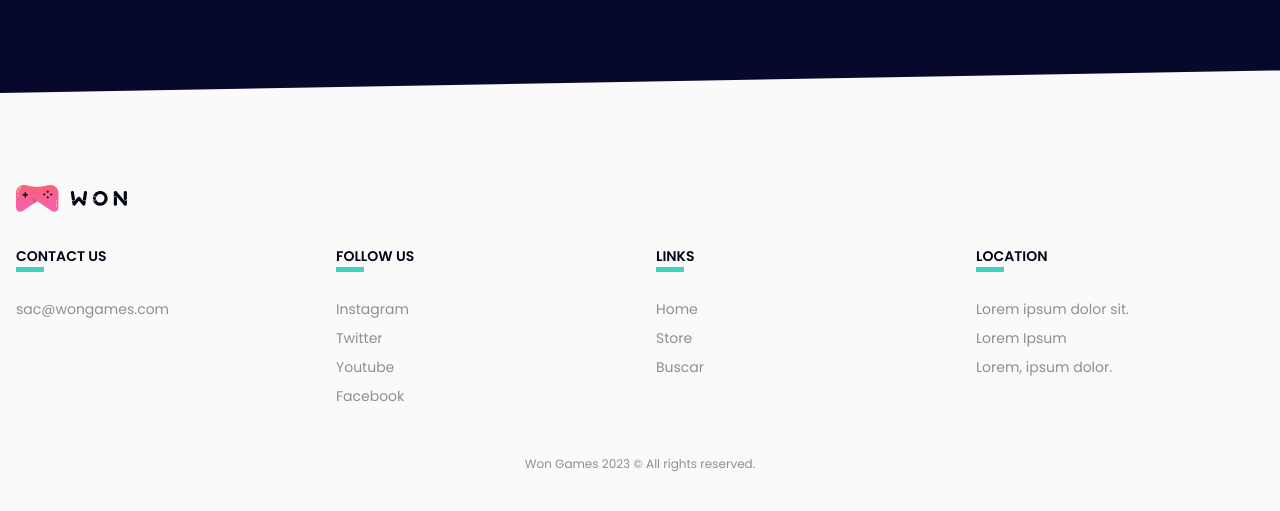
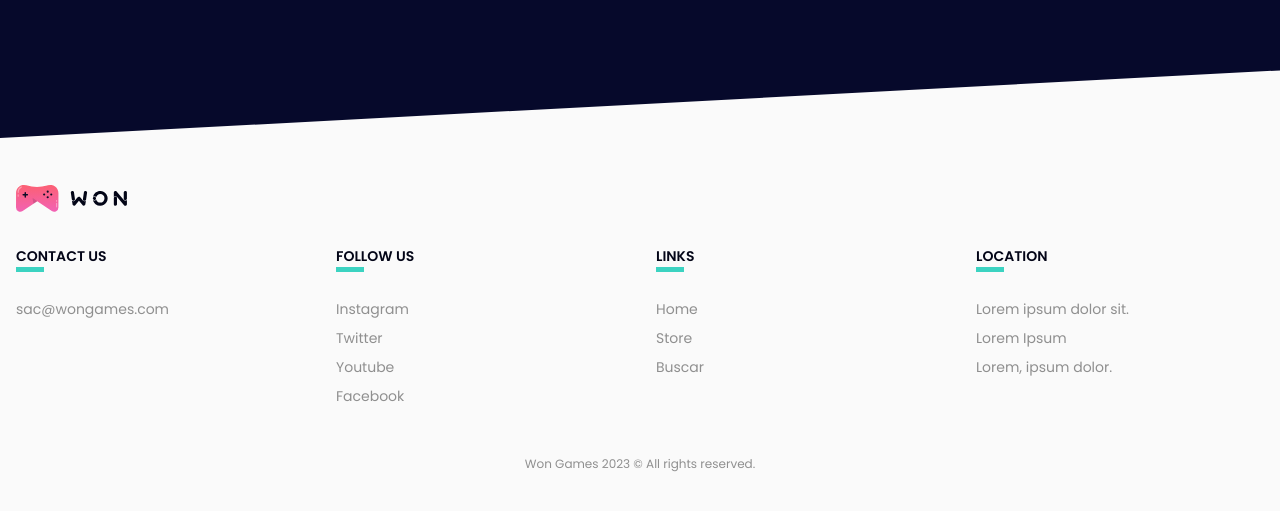
Before and after one commit to fernandes77/won-games-client, a Next.js app: page / in a window 1280 px wide. Shown: the part 3791-4302 px from the top of the page. Built offline with nearby package versions, Linux system fonts and the light colour scheme; what @savvywombat/tailwindcss-grid-areas would draw is missing.

Commit message:
fix footer

```diff
--- a/src/app/page.tsx
+++ b/src/app/page.tsx
@@ -34,8 +34,7 @@ const BannerSection = () => (
 const NewsSection = () => (
   <HomeSection
     className="min-md:mb-0 min-md:pt-[8.75rem] min-md:pb-[6.25rem] min-md:bg-light
-    min-md:[clip-path:polygon(0_0,100%_15%,100%_100%,0_85%)] mb-[7rem] min-lg:mt-[-8.1rem]
-    "
+    min-md:[clip-path:polygon(0_0,100%_15%,100%_100%,0_85%)] mb-[7rem] min-lg:mt-[-8.1rem]"
   >
     <Container>
       <Heading
@@ -84,7 +83,7 @@ const FreeGamesSection = () => (
 const FooterSection = () => (
   <section
     className="mt-lg pb-xs pt-xxl bg-white [clip-path:polygon(0_5%,100%_0%,100%_100%,0_100%)]
-    min-md:pt-[7rem] min-md:[clip-path:polygon(0_5%,100%_0%,100%_100%,0_100%)]"
+    min-md:pt-[7rem] min-md:[clip-path:polygon(0_15%,100%_0%,100%_100%,0_100%)]"
   >
     <Container>
       <Footer />
```
